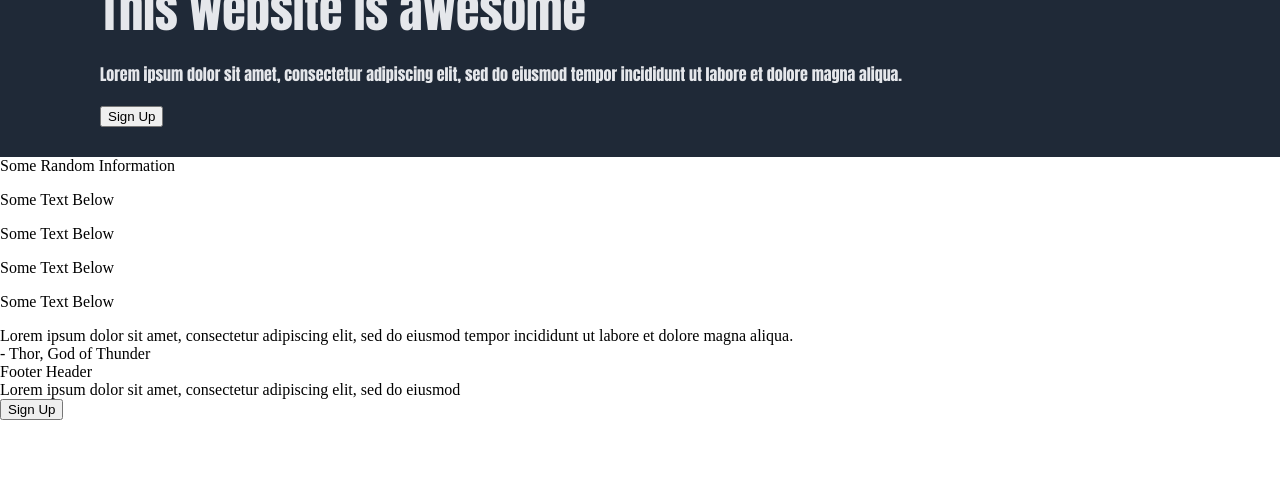
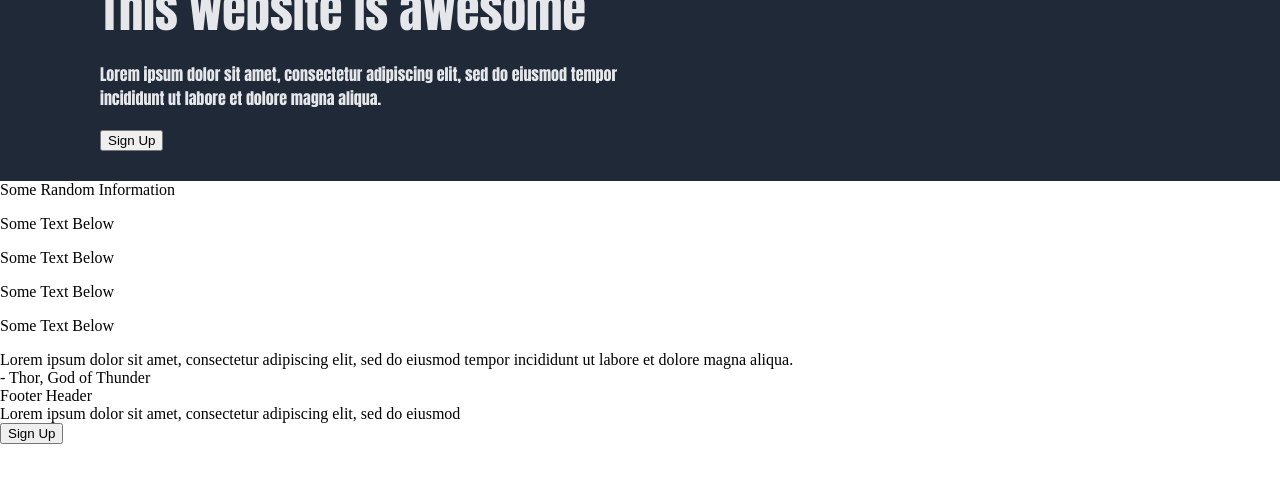
Before and after one commit to JaydThomas/LandingPage, a plain HTML site: page landing.html in a window 1280 px wide. Shown: the part 83-566 px from the top of the page. Drawn offline with Linux system fonts and the light colour scheme.

Commit message:
Refactor .sub with the following:
- add height: auto for scaling purposes
- set max-width 50% so that content fits container appropriately
- apply overflow-wrap: breakword to handle the text if it exceeds the width of the container

```diff
--- a/landingstyles.css
+++ b/landingstyles.css
@@ -68,4 +68,7 @@ button.headerButton {
 
     display: flex;
     flex-direction: column;
+    height: auto;
+    max-width: 50%;
+    overflow-wrap: break-word;
 }
```
